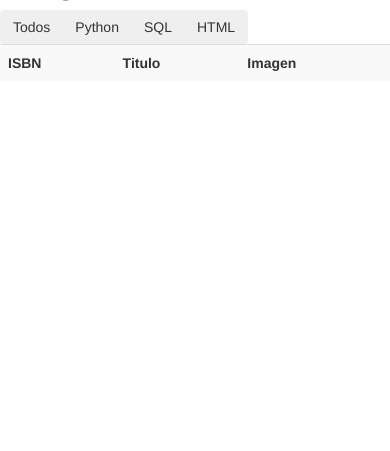
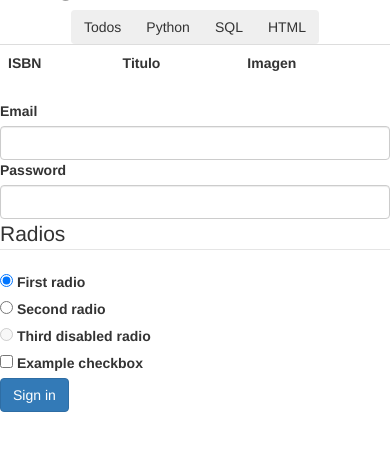
Before and after one commit to rulotr/djangorm_sqlfan, a Django app: page /home/ in a window 390 px wide. Shown: the part 99-550 px from the top of the page. Run offline with Django 3.2, Linux system fonts and the light colour scheme; lists and menus that the app fills with data are empty; some libraries are stand-ins or nearby versions.

Commit message:
mostrar los detalles a un lado

```diff
--- a/orm_sqlfan/frontend/templates/pages/index.html
+++ b/orm_sqlfan/frontend/templates/pages/index.html
@@ -17,13 +17,20 @@
     <header>
       <h1>Librerias del Programador</h1>
     </header>
+    <div class="container text-center">
+      <div class="row">
         <div id="filtros" class="btn-group">
           <button type="button" class="btn btn-secondary">Todos</button>
           <button type="button" class="btn btn-secondary">Python</button>
           <button type="button" class="btn btn-secondary">SQL</button>
           <button type="button" class="btn btn-secondary">HTML</button>
         </div>
-    <table class="table table-striped table-hover">
+      </div>
+    </div>
+
+    <div class="row">
+      <div class="col-md-6">
+        <table class="table">
           <tr>
             <th scope="col">ISBN</th>
             <th scope="col">Titulo</th>
@@ -31,6 +38,87 @@
           </tr>
           <tbody id="listado-libros"></tbody>
         </table>
+      </div>
+      <div class="col-md-6">
+        <form>
+          <div class="row mb-3">
+            <label for="inputEmail3" class="col-sm-2 col-form-label"
+              >Email</label
+            >
+            <div class="col-sm-10">
+              <input type="email" class="form-control" id="inputEmail3" />
+            </div>
+          </div>
+          <div class="row mb-3">
+            <label for="inputPassword3" class="col-sm-2 col-form-label"
+              >Password</label
+            >
+            <div class="col-sm-10">
+              <input type="password" class="form-control" id="inputPassword3" />
+            </div>
+          </div>
+          <fieldset class="row mb-3">
+            <legend class="col-form-label col-sm-2 pt-0">Radios</legend>
+            <div class="col-sm-10">
+              <div class="form-check">
+                <input
+                  class="form-check-input"
+                  type="radio"
+                  name="gridRadios"
+                  id="gridRadios1"
+                  value="option1"
+                  checked
+                />
+                <label class="form-check-label" for="gridRadios1">
+                  First radio
+                </label>
+              </div>
+              <div class="form-check">
+                <input
+                  class="form-check-input"
+                  type="radio"
+                  name="gridRadios"
+                  id="gridRadios2"
+                  value="option2"
+                />
+                <label class="form-check-label" for="gridRadios2">
+                  Second radio
+                </label>
+              </div>
+              <div class="form-check disabled">
+                <input
+                  class="form-check-input"
+                  type="radio"
+                  name="gridRadios"
+                  id="gridRadios3"
+                  value="option3"
+                  disabled
+                />
+                <label class="form-check-label" for="gridRadios3">
+                  Third disabled radio
+                </label>
+              </div>
+            </div>
+          </fieldset>
+          <div class="row mb-3">
+            <div class="col-sm-10 offset-sm-2">
+              <div class="form-check">
+                <input
+                  class="form-check-input"
+                  type="checkbox"
+                  id="gridCheck1"
+                />
+                <label class="form-check-label" for="gridCheck1">
+                  Example checkbox
+                </label>
+              </div>
+            </div>
+          </div>
+          <button type="submit" class="btn btn-primary">Sign in</button>
+        </form>
+      </div>
+    </div>
+
     {% load static %}
     <script type="module" src="{% static 'js/index.js' %}"></script>
   </body>
```
Lines whose indentation alone changed are shown as unchanged.
